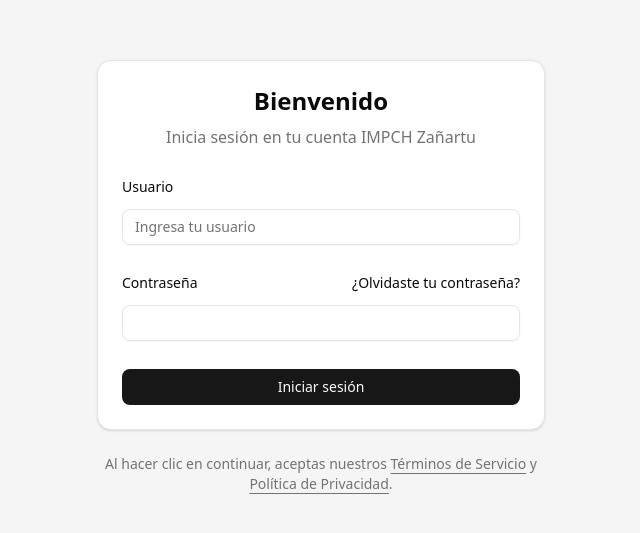
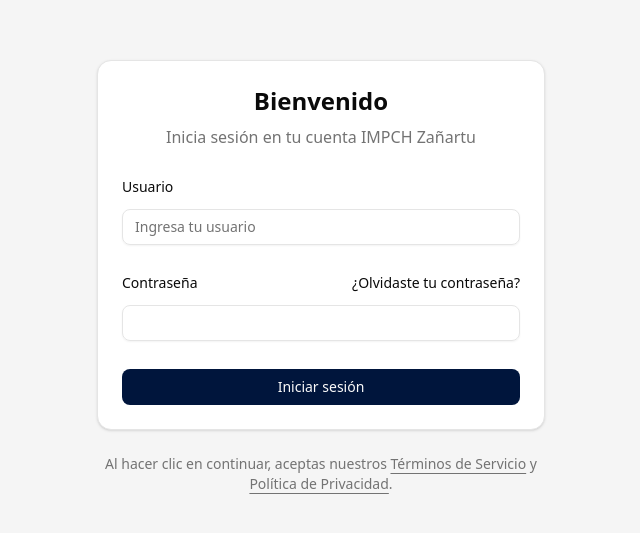
Before and after one commit to HQB92/frontend-impch-zanartu, a Next.js app: page /login in a window 1280 px wide. Shown: the part 123-656 px from the top of the page, without its empty margins (319-959 px from the left). Built offline with nearby package versions, Linux system fonts and the light colour scheme.

Commit message:
Update global styles and landing components: modify primary color variables in globals.css for consistency, change button styles in header.tsx to use 'bg-copper' and update hover effects, and refine the hero.tsx text to include the full name of the church.

```diff
--- a/src/app/globals.css
+++ b/src/app/globals.css
@@ -54,7 +54,7 @@
   --card-foreground: oklch(0.145 0 0);
   --popover: oklch(1 0 0);
   --popover-foreground: oklch(0.145 0 0);
-  --primary: oklch(0.205 0 0);
+  --primary: oklch(0.2066 0.0842 255.17);
   --primary-foreground: oklch(0.985 0 0);
   --secondary: oklch(0.97 0 0);
   --secondary-foreground: oklch(0.205 0 0);
@@ -73,7 +73,7 @@
   --chart-5: oklch(0.769 0.188 70.08);
   --sidebar: oklch(0.985 0 0);
   --sidebar-foreground: oklch(0.145 0 0);
-  --sidebar-primary: oklch(0.205 0 0);
+  --sidebar-primary: oklch(0.2066 0.0842 255.17);
   --sidebar-primary-foreground: oklch(0.985 0 0);
   --sidebar-accent: oklch(0.97 0 0);
   --sidebar-accent-foreground: oklch(0.205 0 0);
@@ -88,8 +88,8 @@
   --card-foreground: oklch(0.985 0 0);
   --popover: oklch(0.205 0 0);
   --popover-foreground: oklch(0.985 0 0);
-  --primary: oklch(0.922 0 0);
-  --primary-foreground: oklch(0.205 0 0);
+  --primary: oklch(0.2066 0.0842 255.17);
+  --primary-foreground: oklch(0.985 0 0);
   --secondary: oklch(0.269 0 0);
   --secondary-foreground: oklch(0.985 0 0);
   --muted: oklch(0.269 0 0);
@@ -107,7 +107,7 @@
   --chart-5: oklch(0.645 0.246 16.439);
   --sidebar: oklch(0.205 0 0);
   --sidebar-foreground: oklch(0.985 0 0);
-  --sidebar-primary: oklch(0.488 0.243 264.376);
+  --sidebar-primary: oklch(0.2066 0.0842 255.17);
   --sidebar-primary-foreground: oklch(0.985 0 0);
   --sidebar-accent: oklch(0.269 0 0);
   --sidebar-accent-foreground: oklch(0.985 0 0);
--- a/src/components/landing/header.tsx
+++ b/src/components/landing/header.tsx
@@ -68,7 +68,7 @@
           <div className="flex items-center gap-4">
             <a
               href="/login"
-              className="hidden sm:inline-flex h-11 px-7 items-center justify-center bg-primary text-primary-foreground text-[12px] tracking-[0.15em] font-semibold rounded-sm transition-all duration-500 hover:bg-primary/90 hover:shadow-[0_0_30px_rgba(0,0,0,0.3)]"
+              className="hidden sm:inline-flex h-11 px-7 items-center justify-center bg-copper text-white text-[12px] tracking-[0.15em] font-semibold rounded-sm transition-all duration-500 hover:bg-[#1e3d6f] hover:shadow-[0_0_30px_rgba(14,39,87,0.3)]"
             >
               Intranet
             </a>
@@ -107,7 +107,7 @@
           <div className="flex flex-col gap-3 mt-6">
             <Link
               href="/login"
-              className="h-12 flex items-center justify-center border border-white/20 text-white text-[12px] tracking-[0.15em] font-medium rounded-sm"
+              className="h-12 flex items-center justify-center bg-copper text-white text-[12px] tracking-[0.15em] font-semibold rounded-sm transition-all duration-500 hover:bg-[#1e3d6f]"
               onClick={() => setIsOpen(false)}
             >
               Intranet
--- a/src/components/landing/hero.tsx
+++ b/src/components/landing/hero.tsx
@@ -70,7 +70,7 @@
           <div className={`opacity-0 ${visible ? 'animate-fade-up' : ''}`}>
             <div className="inline-flex items-center gap-3 px-6 py-2.5 border border-white/20 rounded-full backdrop-blur-sm bg-white/5 mb-10">
               <span className="text-[11px] tracking-[0.25em] uppercase text-white/70 font-medium">
-                Iglesia Metodista Pentecostal
+                Iglesia Metodista Pentecostal de Chile
               </span>
             </div>
           </div>
```
